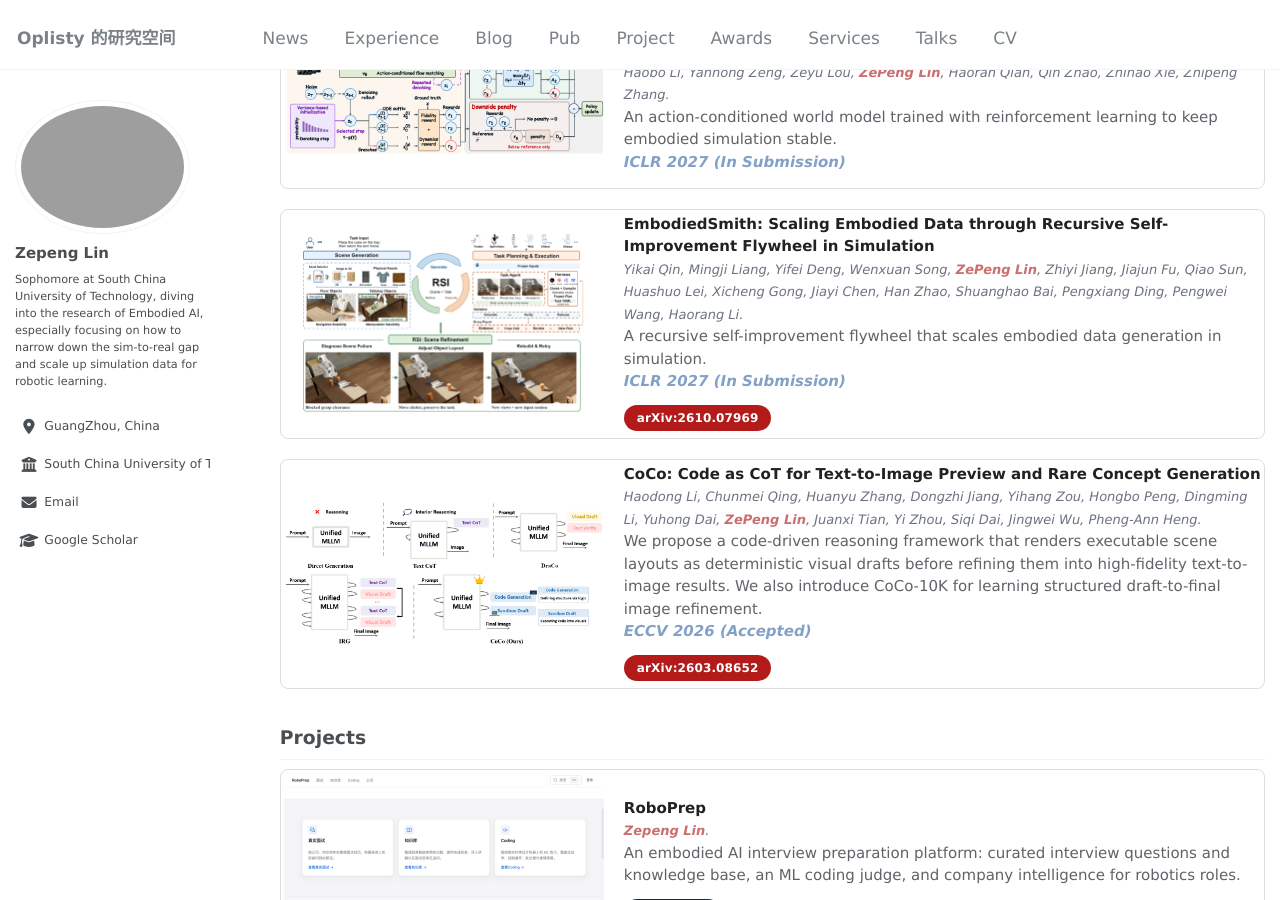
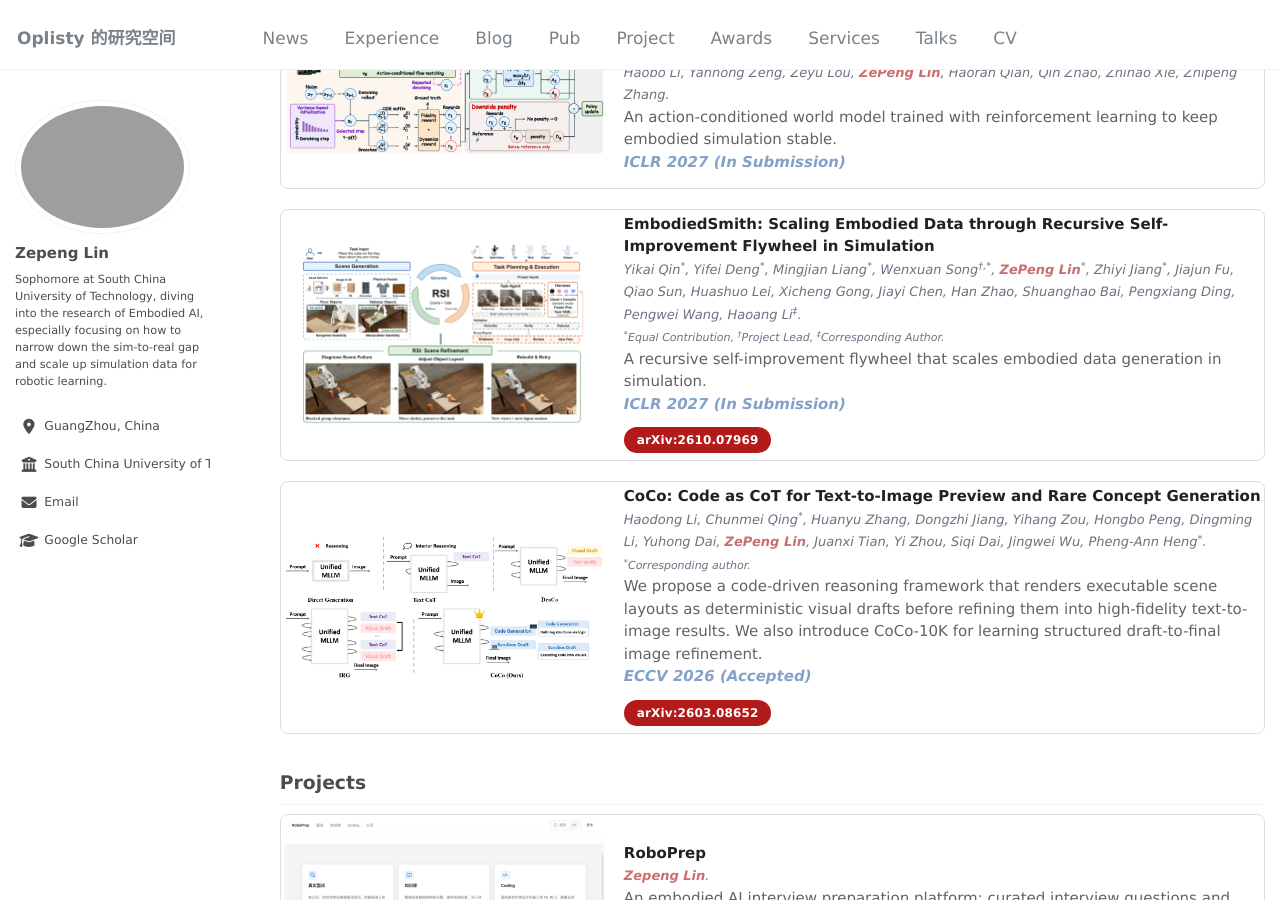
Before and after one commit to oplisty/oplisty.github.io, a Jekyll site: the page built from _pages/about.md, in a window 1280 px wide and 900 px high, scrolled down 1288 px. Built offline with Jekyll 4.4.1, drawn with Linux system fonts in a browser that asks for light colours; some web fonts are replaced.

Commit message:
mark author contribution roles on EmbodiedSmith and CoCo
- EmbodiedSmith: add co-first-author asterisks per paper (Qin, Deng,
  Liang, Song, Lin, Jiang), Project Lead/Corresponding markers, fix
  author order and Mingjian/Haoang name spellings
- CoCo: mark Chunmei Qing and Pheng-Ann Heng as corresponding authors

```diff
--- a/_pages/about.md
+++ b/_pages/about.md
@@ -310,10 +310,11 @@ Publications
     <div>
       <strong>EmbodiedSmith: Scaling Embodied Data through Recursive Self-Improvement Flywheel in Simulation</strong><br>
       <i style="font-size: 13px;">
-        Yikai Qin, Mingji Liang, Yifei Deng, Wenxuan Song,
-        <a href="https://oplisty.github.io/" target="_blank"><strong>ZePeng Lin</strong></a>,
-        Zhiyi Jiang, Jiajun Fu, Qiao Sun, Huashuo Lei, Xicheng Gong, Jiayi Chen, Han Zhao, Shuanghao Bai, Pengxiang Ding, Pengwei Wang, Haorang Li.
+        Yikai Qin<sup>*</sup>, Yifei Deng<sup>*</sup>, Mingjian Liang<sup>*</sup>, Wenxuan Song<sup>†,*</sup>,
+        <a href="https://oplisty.github.io/" target="_blank"><strong>ZePeng Lin</strong></a><sup>*</sup>,
+        Zhiyi Jiang<sup>*</sup>, Jiajun Fu, Qiao Sun, Huashuo Lei, Xicheng Gong, Jiayi Chen, Han Zhao, Shuanghao Bai, Pengxiang Ding, Pengwei Wang, Haoang Li<sup>‡</sup>.
       </i><br>
+      <i style="font-size: 11px; color: #6b7280;"><sup>*</sup>Equal Contribution, <sup>†</sup>Project Lead, <sup>‡</sup>Corresponding Author.</i><br>
       A recursive self-improvement flywheel that scales embodied data generation in simulation.
       <br>
       <b><i style="color:#83a1c7;">ICLR 2027 (In Submission)</i></b>
@@ -331,10 +332,11 @@ Publications
     <div>
       <strong>CoCo: Code as CoT for Text-to-Image Preview and Rare Concept Generation</strong><br>
       <i style="font-size: 13px;">
-        Haodong Li, Chunmei Qing, Huanyu Zhang, Dongzhi Jiang, Yihang Zou, Hongbo Peng, Dingming Li, Yuhong Dai,
+        Haodong Li, Chunmei Qing<sup>*</sup>, Huanyu Zhang, Dongzhi Jiang, Yihang Zou, Hongbo Peng, Dingming Li, Yuhong Dai,
         <a href="https://oplisty.github.io/" target="_blank"><strong>ZePeng Lin</strong></a>,
-        Juanxi Tian, Yi Zhou, Siqi Dai, Jingwei Wu, Pheng-Ann Heng.
+        Juanxi Tian, Yi Zhou, Siqi Dai, Jingwei Wu, Pheng-Ann Heng<sup>*</sup>.
       </i><br>
+      <i style="font-size: 11px; color: #6b7280;"><sup>*</sup>Corresponding author.</i><br>
       We propose a code-driven reasoning framework that renders executable scene layouts as deterministic visual drafts before refining them into high-fidelity text-to-image results. We also introduce CoCo-10K for learning structured draft-to-final image refinement.
       <br>
       <b><i style="color:#83a1c7;">ECCV 2026 (Accepted)</i></b>
```
